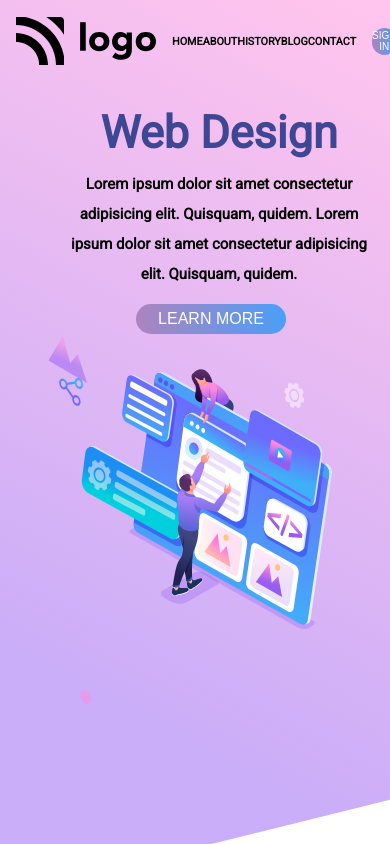
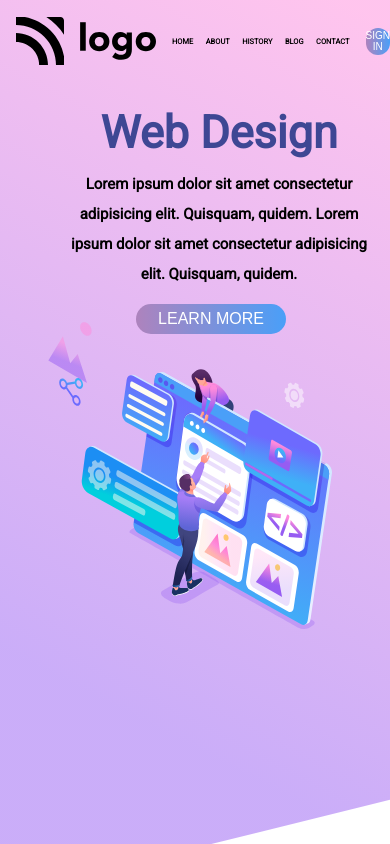
Before and after one commit to kalpeshdhotre/live-class-project-08, a plain HTML site: page index.html in a window 390 px wide. Drawn offline with Linux system fonts and the light colour scheme.

Commit message:
Final upload before submission

```diff
--- a/css/index.css
+++ b/css/index.css
@@ -138,6 +138,10 @@ img[alt~="intro-img"] {
 /* Media Query for small screen resolution less than 768px width */
 
 @media (max-width: 768px){
+    .main-div{
+        object-fit: contain;
+    }
+
     .intro-section{
         flex-direction: column;
     }
@@ -195,7 +199,7 @@ img[alt~="intro-img"] {
         height: 50px;
         position: absolute;
         left: 5rem;
-        top: 42rem;
+        top: 19rem;
     }
     img[alt~="intro-img"] {
         /* position: absolute;     */
@@ -206,7 +210,7 @@ img[alt~="intro-img"] {
     }
 
     .nav-items{
-        font-size: 13px;
+        font-size: 9px;
         margin-left: 1rem;
         margin-right: 1rem;
     }
```
Also changed, not shown: LargeScreenView.jpeg (added), MobileView.jpeg (added), readme.md.
